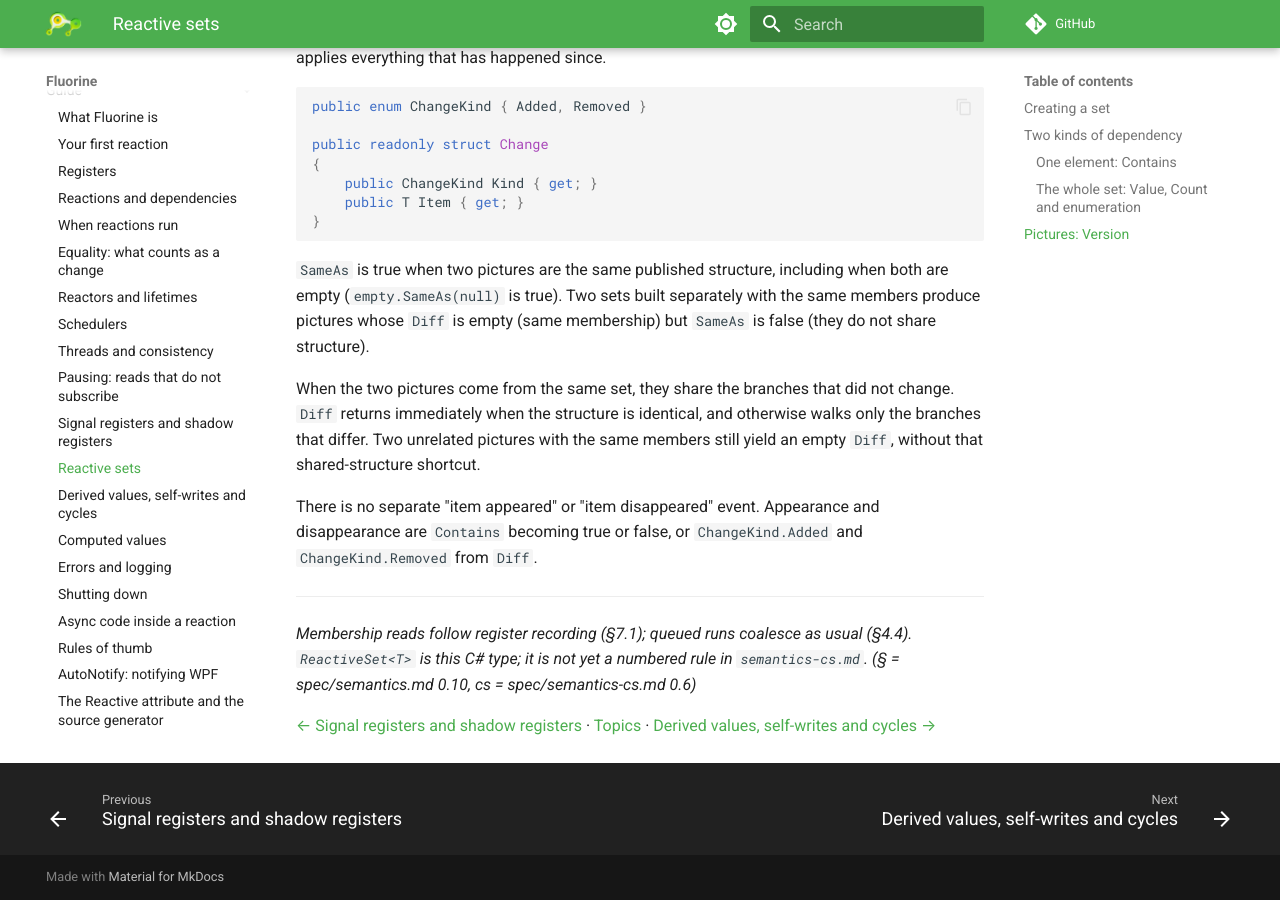
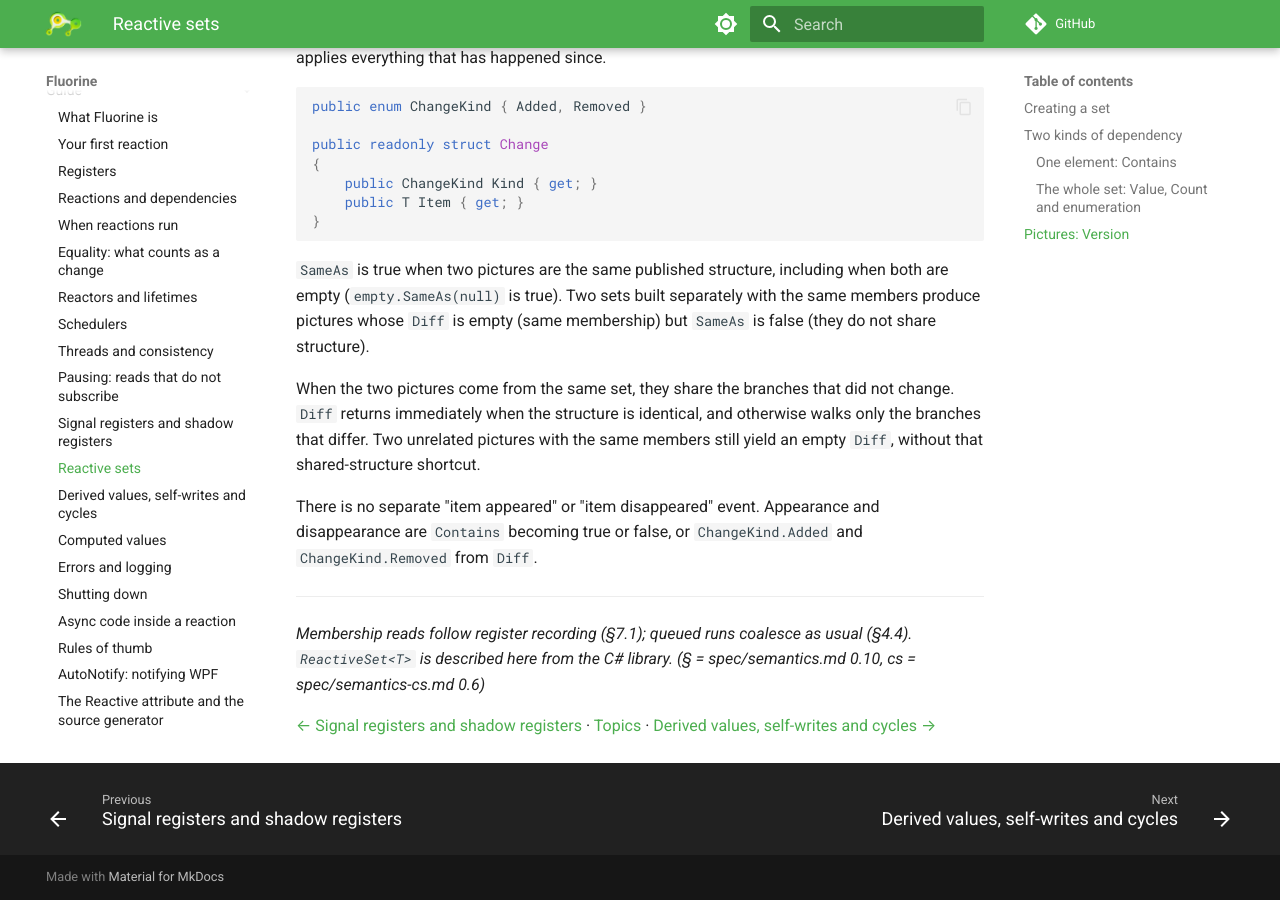
Before and after one commit to flintvane/fluorine, an MkDocs documentation site: the page built from docs/topics/reactive-sets.md, in a window 1280 px wide and 900 px high, scrolled down 2870 px. Built offline with MkDocs 1.6.1 and Material for MkDocs 9.7.7, drawn with Linux system fonts in a browser that asks for light colours; comment, search, counter and statistics services are not loaded.

Commit message:
docs: drop references to private spec notes

```diff
--- a/docs/topics/reactive-sets.md
+++ b/docs/topics/reactive-sets.md
@@ -127,6 +127,6 @@ There is no separate "item appeared" or "item disappeared" event. Appearance and
 
 ---
 
-*Membership reads follow register recording (§7.1); queued runs coalesce as usual (§4.4). `ReactiveSet<T>` is this C# type; it is not yet a numbered rule in `semantics-cs.md`. (§ = spec/semantics.md 0.10, cs = spec/semantics-cs.md 0.6)*
+*Membership reads follow register recording (§7.1); queued runs coalesce as usual (§4.4). `ReactiveSet<T>` is described here from the C# library. (§ = spec/semantics.md 0.10, cs = spec/semantics-cs.md 0.6)*
 
 [← Signal registers and shadow registers](signal-registers.md) · [Topics](../index.md) · [Derived values, self-writes and cycles →](derived-values.md)
```
Also changed, not shown: docs/topics/equality.md (+1 -1 lines).
